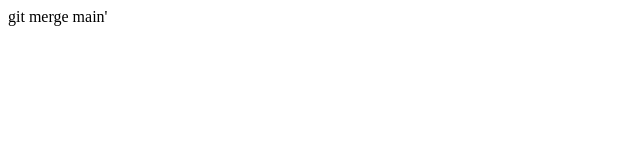
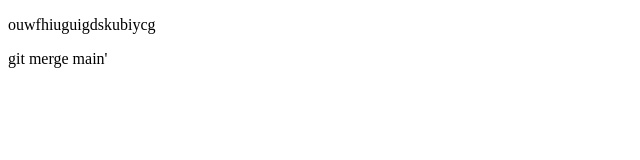
Before and after one commit to Rogan46/feature, a plain HTML site: page index.html in a window 1280 px wide. Shown: the whole page, without its empty margins (0-640 px from the left). Drawn offline with Linux system fonts and the light colour scheme.

Commit message:
updated index

```diff
--- a/index.html
+++ b/index.html
@@ -4,6 +4,7 @@
     <meta charset="UTF-8">
     <meta name="viewport" content="width=device-width, initial-scale=1.0">
     <title>Document</title>
+    <p>ouwfhiuguigdskubiycg</p>
 </head>git merge main'
 <body>
 
```
